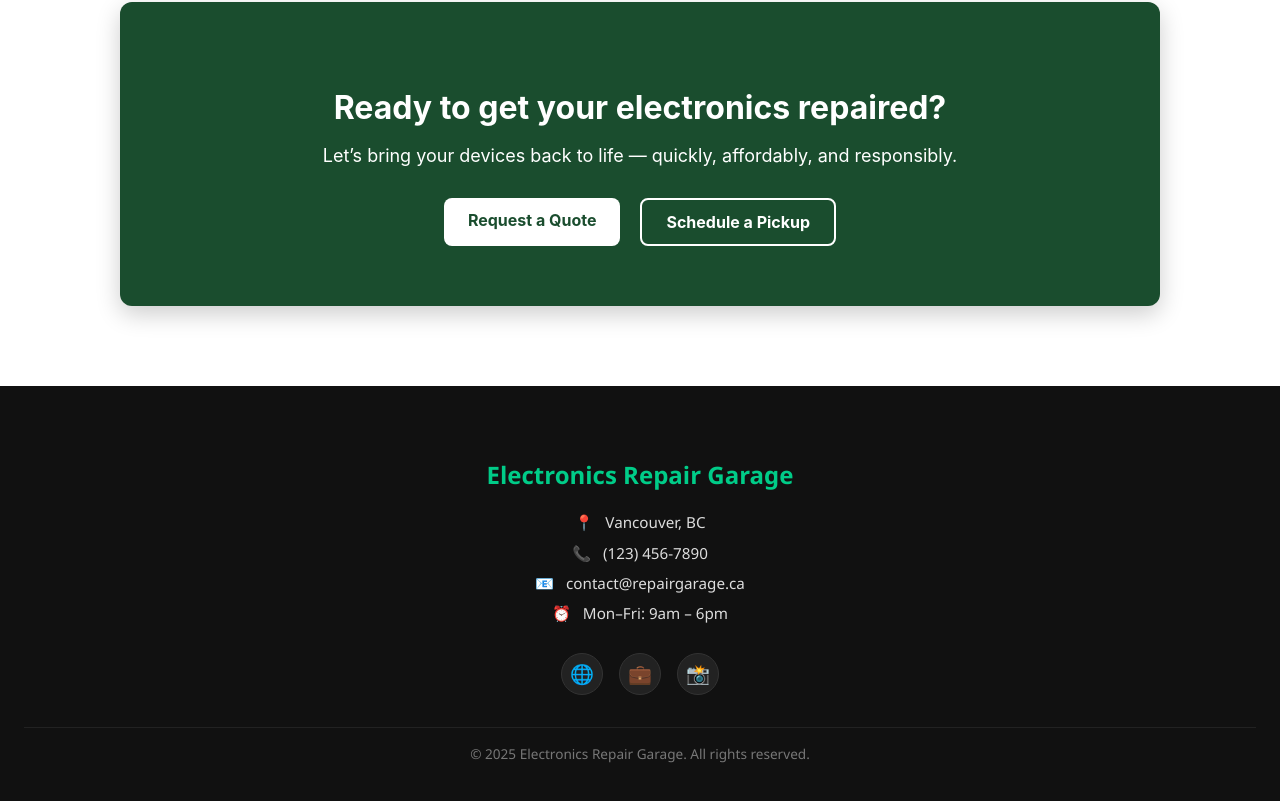
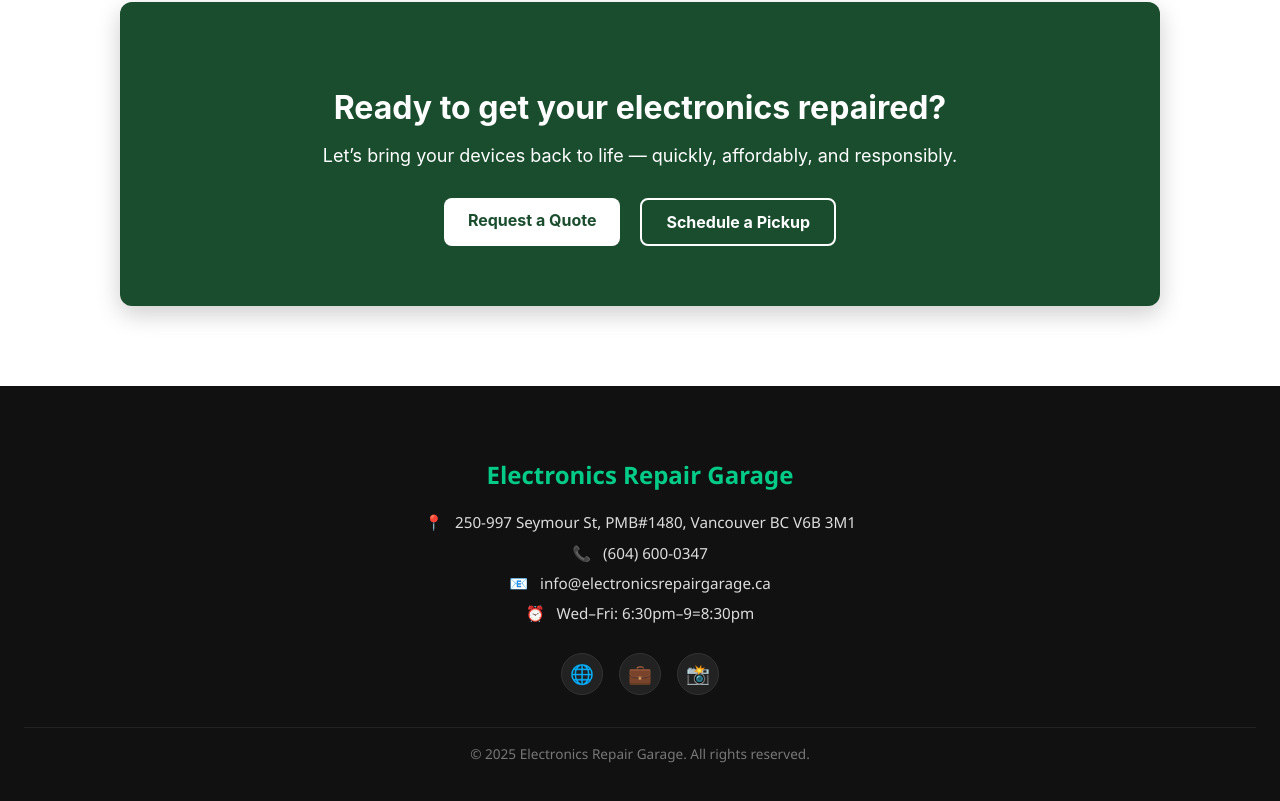
Before and after one commit to gonzalopatino/electronics-repair-garage-site, a React (Create React App) app: page / in a window 1280 px wide. Shown: the part 2076-2877 px from the top of the page. Built offline with nearby package versions, Linux system fonts and the light colour scheme.

Commit message:
Corrections in the footer

```diff
--- a/src/components/shared/FooterSection.jsx
+++ b/src/components/shared/FooterSection.jsx
@@ -7,10 +7,10 @@ const FooterSection = () => {
       <div className="footer-main">
         <h3 className="footer-title">Electronics Repair Garage</h3>
         <ul className="footer-contact">
-          <li><span>📍</span> Vancouver, BC</li>
-          <li><span>📞</span> (123) 456-7890</li>
-          <li><span>📧</span> contact@repairgarage.ca</li>
-          <li><span>⏰</span> Mon–Fri: 9am – 6pm</li>
+          <li><span>📍</span> 250-997 Seymour St, PMB#1480, Vancouver BC V6B 3M1</li>
+          <li><span>📞</span> (604) 600-0347</li>
+          <li><span>📧</span> info@electronicsrepairgarage.ca</li>
+          <li><span>⏰</span> Wed–Fri: 6:30pm–9=8:30pm</li>
         </ul>
 
         <div className="footer-icons">
```
